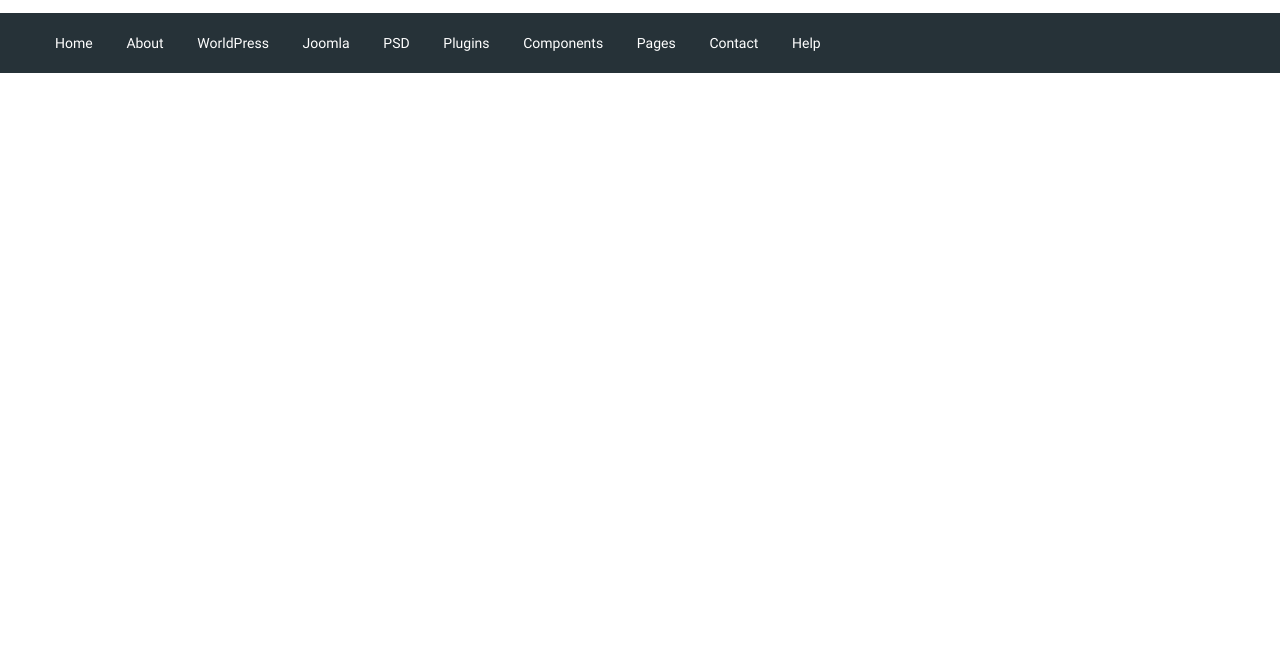
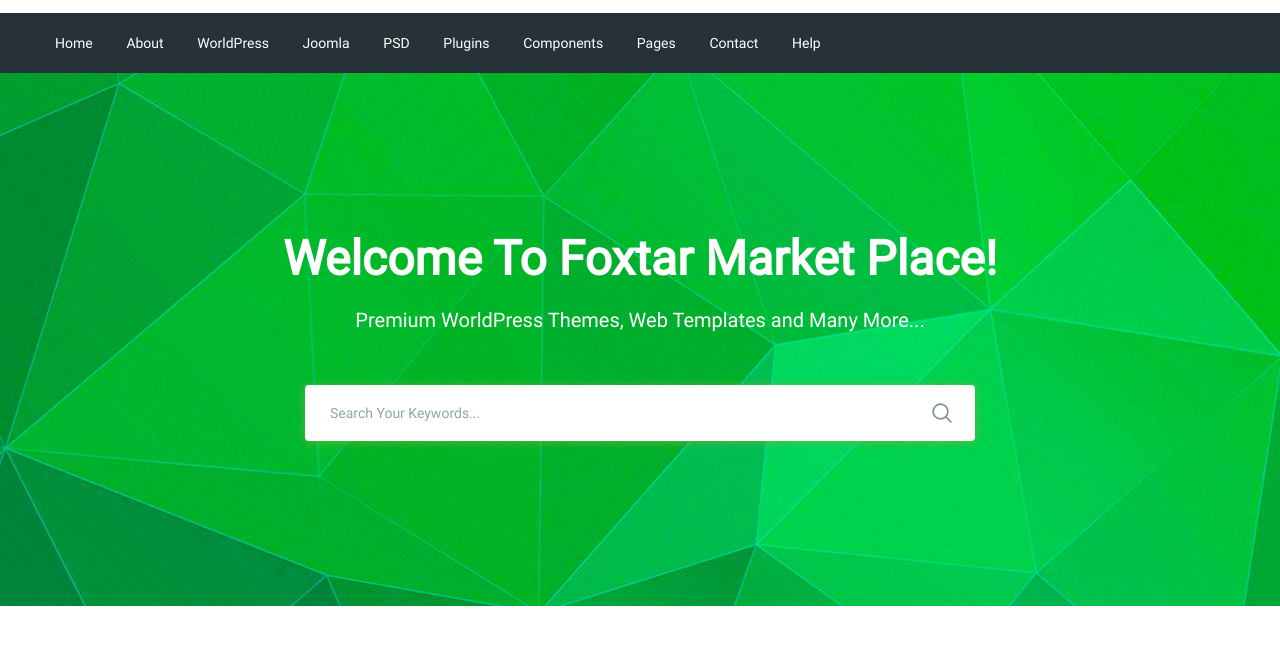
Before and after one commit to dobpo1/moderno, a website: page app/index.html in a window 1280 px wide. Shown: the part 77-722 px from the top of the page. Drawn offline with nearby package versions, Linux system fonts and the light colour scheme; files that its build step writes are made by us from their sources.

Commit message:
added search section

```diff
--- a/app/index.html
+++ b/app/index.html
@@ -89,6 +89,26 @@
             </div>
         </div>
     </header>
+    <section class="search" style="background-image: url(images/search-bg.jpg);">
+        <div class="container">
+            <div class="search__inner">
+                <div class="search__inner-title">
+                    Welcome To Foxtar Market Place!
+                </div>
+                <div class="search__inner-text">
+                    Premium WorldPress Themes, Web Templates and Many More...
+                </div>
+                <div class="search__inner-form">
+                    <form action="">
+                        <input type="text" placeholder="Search Your Keywords..." required>
+                        <button type="submit">
+                            <img src="images/icons/search.png" alt="">
+                        </button>
+                    </form>
+                </div>
+            </div>
+        </div>
+    </section>
 
 
 
--- a/app/scss/style.scss
+++ b/app/scss/style.scss
@@ -52,3 +52,55 @@
         font-size: 14px;
     }
 }
+.search{
+
+    background-repeat: no-repeat;
+    min-height: 533px;
+    background-size: cover;
+    background-position: center;
+}
+.search__inner{
+    padding: 155px 0 100px;
+    color: #ffffff;
+    text-align: center;
+    &-title{
+        margin-bottom: 15px;
+        font-size: 48px;
+        font-weight: 700;
+        line-height: 62px;
+    }
+    &-text{
+        margin-bottom: 50px;
+        font-size: 20px;
+        font-weight: 500;
+        line-height: 30px;
+    }
+    &-form{
+        max-width: 670px;
+        margin: 0 auto;
+        position: relative;
+        input{
+            display: block;
+            width: 100%;
+            box-shadow: 0px 1px 10px 0px rgba(124, 178, 64, 0.75);
+            border-radius: 4px;
+            height: 56px;
+            border: none;
+            font-size: 14px;
+            font-weight: 500;
+            padding-left: 25px;
+            padding-right: 60px;
+            &::placeholder{
+                color: #90a4ae;
+                font-weight: 500;
+            }
+        }
+        button{
+            position: absolute;
+            border: none;
+            background-color: transparent;
+            right: 17px;
+            top: 17px;
+        }
+    }
+}
```
Also changed, not shown: app/images/icons/search.png (added), app/images/search-bg.jpg (added).
